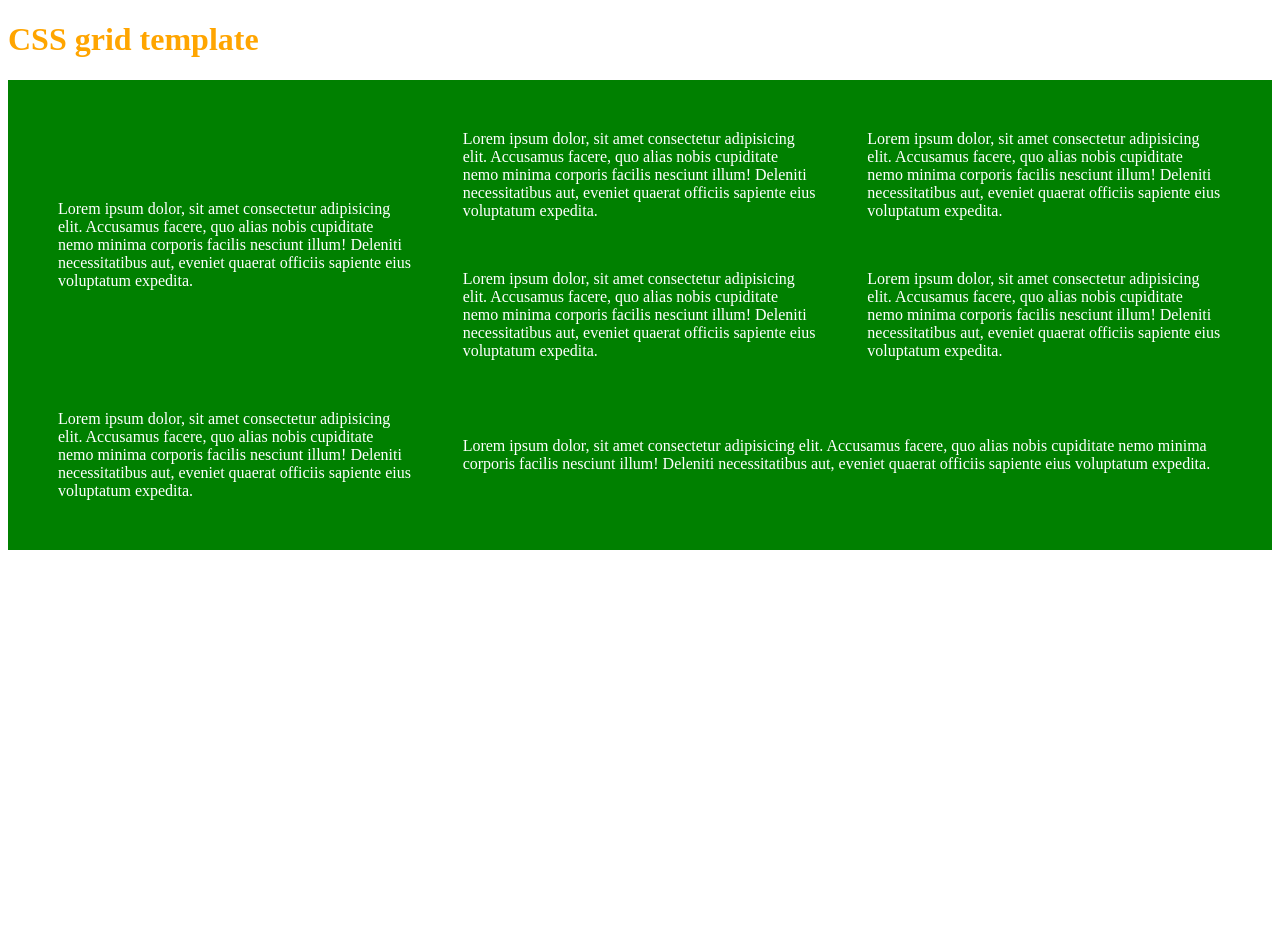
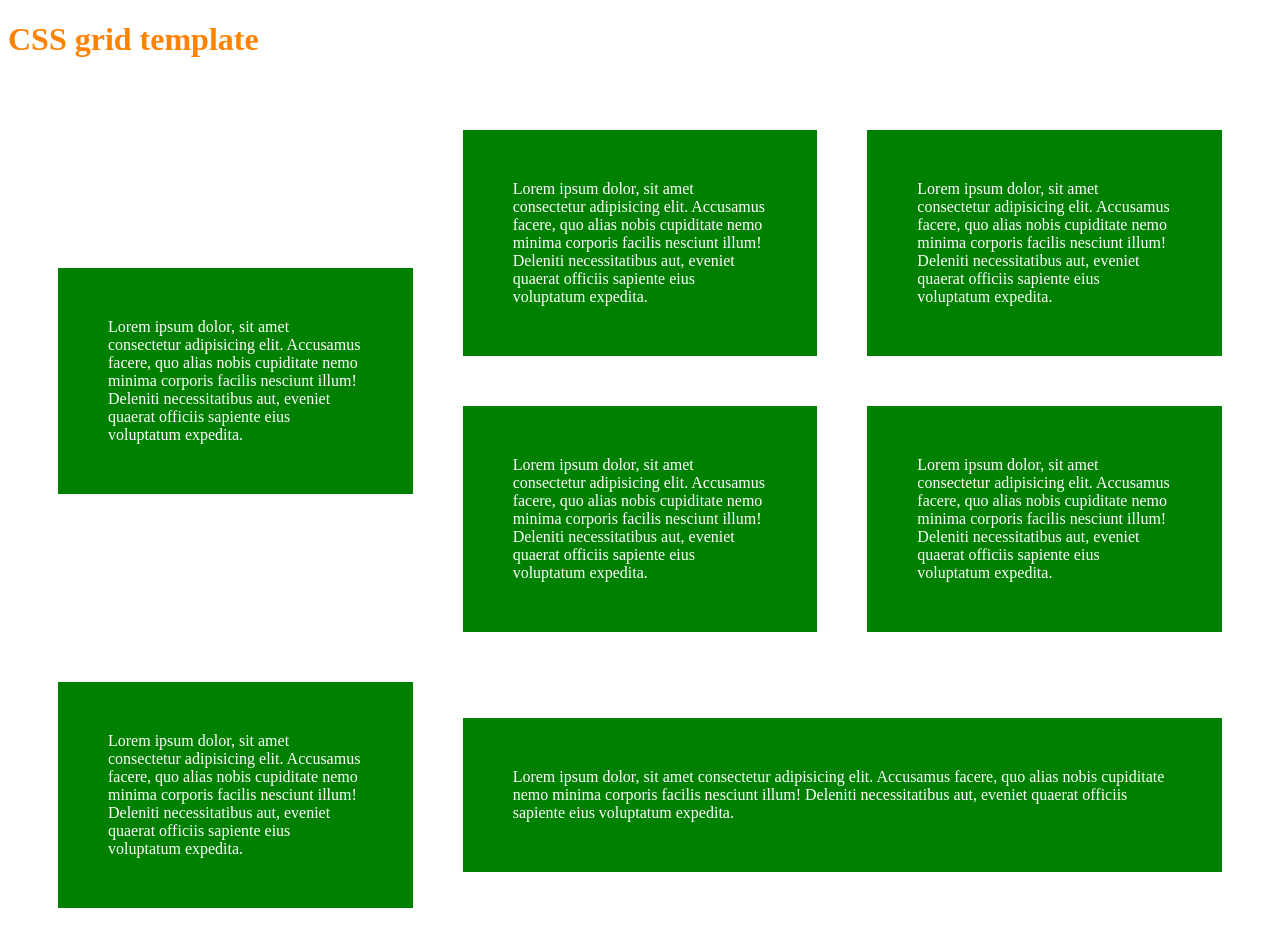
Before and after one commit to japospisil/japospisil-wba-grid-1, a plain HTML site: page wba-grid-1/index.html in a window 1280 px wide. Before the commit the page ends 800 px from the top, so only its background shows below. Drawn offline with Linux system fonts and the light colour scheme.

Commit message:
styles.css

```diff
--- a/wba-grid-1/styles.css
+++ b/wba-grid-1/styles.css
@@ -1,5 +1,5 @@
 .header{
-color: orange;
+color: rgb(255, 130, 0);
 }
 
 .grid{
@@ -12,35 +12,48 @@ grid-template-areas:
 "text5  text6   text6";
 gap: 50px 50px;
 align-items: center;
-    background-color: green;
 }
 
 .text0{
+    background-color: green;
     grid-area: "text0";
     grid-row: 1 / 3;
+    padding: 50px;
 }
 
 .text1{
+    background-color: green;
     grid-area: "text1";
+    padding: 50px;
 }
 
 .text2{
+    background-color: green;
     grid-area: "text2";
+    padding: 50px;
 }
 
 .text3{
+    background-color: green;
     grid-area: "text3";
+    padding: 50px;
 }
 
 .text4{
+    background-color: green;
     grid-area: "text4";
+    padding: 50px;
 }
 
 .text5{
+    background-color: green;
     grid-area: "text5";
+    padding: 50px;
 }
 
 .text6{
+    background-color: green;
     grid-area: "text6";
     grid-column: 2 / 4;
+    padding: 50px;
 }
```
